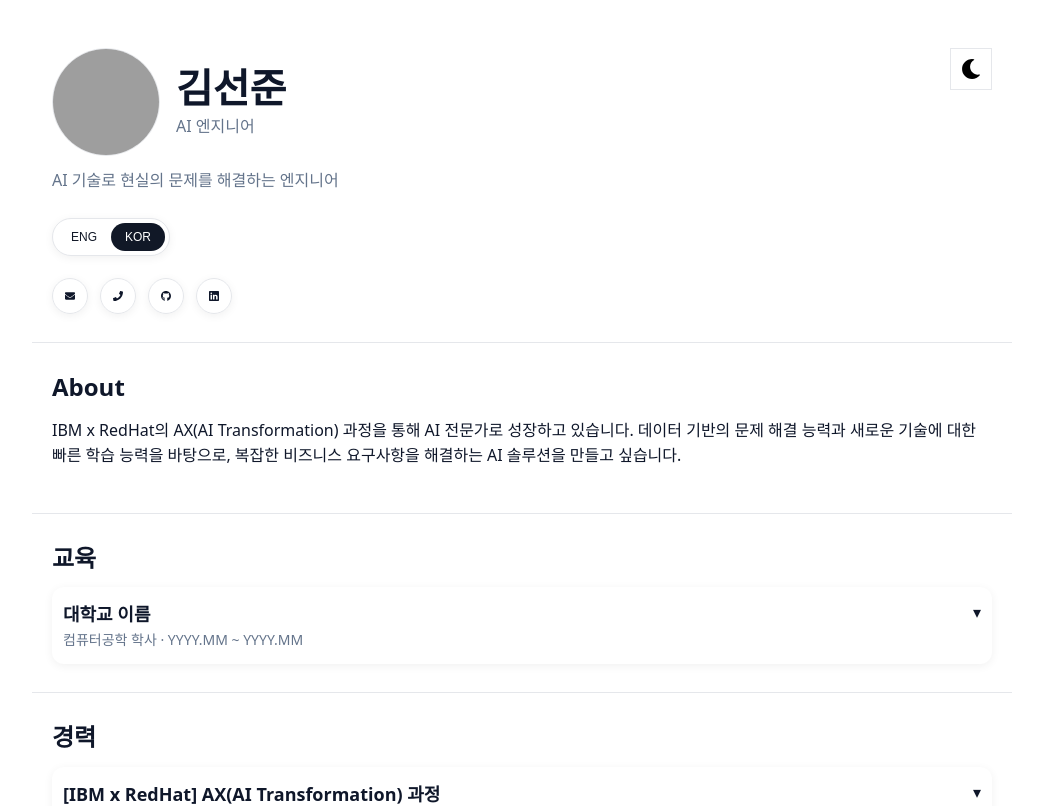
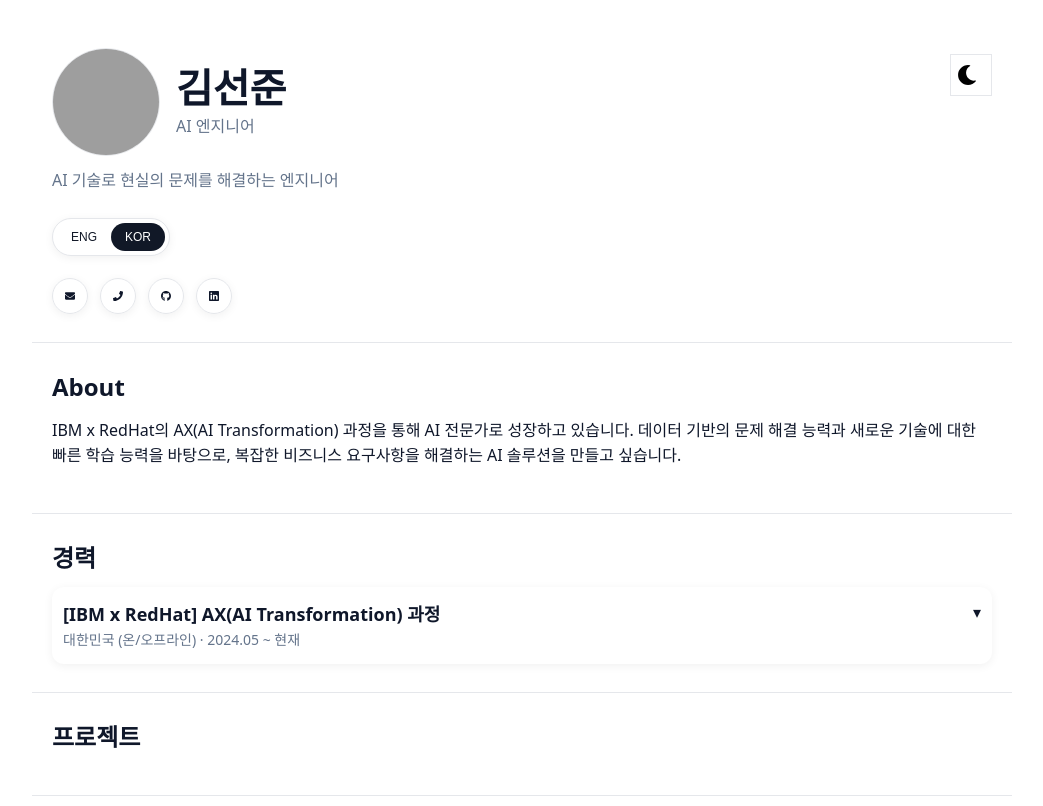
Before and after one commit to sunjoonk/sunjoonk.github.io, a React (Create React App) app: page / in a window 1280 px wide. Shown: the top 806 px of the page, without its empty margins (118-1161 px from the left). Built offline with nearby package versions, Linux system fonts and the light colour scheme; grey boxes are pictures that could not be loaded.

Commit message:
fix index.html and App.js, pages.yml

```diff
--- a/public/index.html
+++ b/public/index.html
@@ -2,8 +2,8 @@
 <html lang="ko">
   <head>
     <meta charset="utf-8" />
-    <title>Woojin – Portfolio</title>
-    <meta name="description" content="LLM · RAG · React 기반 AI 개발자 장우진 포트폴리오" />
+    <title>김선준 – 포트폴리오</title>
+    <meta name="description" content="AI 엔지니어 김선준 포트폴리오" />
     <meta name="viewport" content="width=device-width, initial-scale=1" />
     <meta name="theme-color" content="#000000" />
 
@@ -13,11 +13,11 @@
     <link rel="manifest" href="%PUBLIC_URL%/manifest.json" />
 
     <!-- (선택) Open Graph -->
-    <meta property="og:title" content="Woojin – Portfolio" />
-    <meta property="og:description" content="LLM · RAG · React 기반 AI 개발자 장우진 포트폴리오" />
+    <meta property="og:title" content="김선준 – 포트폴리오" />
+    <meta property="og:description" content="AI 기술로 현실의 문제를 해결하는 엔지니어" />
     <meta property="og:type" content="website" />
     <meta property="og:image" content="%PUBLIC_URL%/og.png" />
-    <meta property="og:url" content="https://wing0907.github.io" />
+    <meta property="og:url" content="https://sunjoonk.github.io" />
 
     <!-- (선택) 필요할 때만 사용하세요 -->
     <!-- <script src="https://cdn.jsdelivr.net/pyodide/v0.21.3/full/pyodide.js"></script> -->
--- a/src/App.js
+++ b/src/App.js
@@ -60,7 +60,6 @@ export default function App() {
       aboutTitle: "About",
       aboutText:
         "IBM x RedHat의 AX(AI Transformation) 과정을 통해 AI 전문가로 성장하고 있습니다. 데이터 기반의 문제 해결 능력과 새로운 기술에 대한 빠른 학습 능력을 바탕으로, 복잡한 비즈니스 요구사항을 해결하는 AI 솔루션을 만들고 싶습니다.",
-      education: "교육",
       experience: "경력",
       projects: "프로젝트",
       achievements: "수상/성과",
@@ -75,7 +74,6 @@ export default function App() {
       aboutTitle: "About",
       aboutText:
         "Currently growing as an AI specialist through the AX (AI Transformation) course by IBM x RedHat. With strong data-driven problem-solving skills and a knack for quickly learning new technologies, I aim to create AI solutions that tackle complex business needs.",
-      education: "Education",
       experience: "Experience",
       projects: "Projects",
       achievements: "Achievements",
@@ -87,7 +85,6 @@ export default function App() {
 
   // 섹션 펼침 상태
   const [expanded, setExpanded] = useState({
-    education: { expanded: true, entries: {} },
     experience: { expanded: true, entries: {} },
     projects: { expanded: false, entries: {} },
     achievements: { expanded: false, entries: {} },
@@ -104,14 +101,6 @@ export default function App() {
   /* =========================
      데이터 (이미지/파일 의존성 없음)
      ========================= */
-
-  // --- 교육
-  const edu_university = {
-    title: lang === "KOR" ? "대학교 이름" : "University Name",
-    location: lang === "KOR" ? "컴퓨터공학 학사" : "Bachelor of Computer Science",
-    dates: "YYYY.MM ~ YYYY.MM",
-    details: lang === "KOR" ? ["관련 수강 과목이나 활동을 이곳에 작성하세요."] : ["Add relevant courses or activities here."],
-  };
 
   // --- 경력
   const exp_ibm = {
@@ -142,12 +131,12 @@ export default function App() {
       lang === "KOR"
         ? [
             "국가법령·판례 기반 RAG: 청킹 → 임베딩(bge-m3) → FAISS/Chroma.",
-            "LangChain 에이전트 + ‘검색 없는 생성 금지’ 가드레일.",
+            "LangChain 에이전트(Search/Draft/Critic) + ‘검색 없는 생성 금지’ 가드레일.",
             "증거팩/인용 자동화, React UI, FastAPI + AWS 배포.",
           ]
         : [
             "RAG on statutes/caselaw: chunking → embeddings (bge-m3) → FAISS/Chroma.",
-            "LangChain agents with guardrails.",
+            "LangChain agents (Search/Draft/Critic) with guardrails.",
             "Evidence pack & citations, React UI, FastAPI + AWS.",
           ],
   };
@@ -229,7 +218,7 @@ export default function App() {
               <div style={{ color:"#64748b", marginTop:2 }}>{t[lang].title}</div>
             </div>
           </div>
-          <button onClick={toggleTheme} className="theme-toggle" aria-label="Toggle theme">
+          <button onClick={toggleTheme} className="contact-icons" style={{ width: 42, height: 42, border: '1px solid var(--line)', background: 'var(--card-bg)', cursor: 'pointer' }} aria-label="Toggle theme">
             {theme === 'light' ? (
               <FaMoon size={20} />
             ) : (
@@ -276,23 +265,6 @@ export default function App() {
         <p>{t[lang].aboutText}</p>
       </section>
 
-      {/* Education */}
-      <section className="Education-section">
-        <h2 onClick={() => toggleSection("education")}>{t[lang].education}</h2>
-        {expanded.education.expanded && (
-          <div className="section-content">
-            <Entry
-              title={edu_university.title}
-              location={edu_university.location}
-              dates={edu_university.dates}
-              details={edu_university.details}
-              isExpanded={expanded.education.entries.university}
-              onClick={() => toggleEntry("education", "university")}
-            />
-          </div>
-        )}
-      </section>
-
       {/* Experience */}
       <section className="Experience-section">
         <h2 onClick={() => toggleSection("experience")}>{t[lang].experience}</h2>
@@ -317,12 +289,12 @@ export default function App() {
           <div className="section-content">
             <h3 style={{ marginTop: 0 }}>{t[lang].mainProjects}</h3>
             <Entry
-              title={pj_example.title}
-              location={pj_example.location}
-              dates={pj_example.dates}
-              details={pj_example.details}
-              isExpanded={expanded.projects.entries.example}
-              onClick={() => toggleEntry("projects", "example")}
+              title={pj_lawI.title}
+              location={pj_lawI.location}
+              dates={pj_lawI.dates}
+              details={pj_lawI.details}
+              isExpanded={expanded.projects.entries.lawI}
+              onClick={() => toggleEntry("projects", "lawI")}
             />
           </div>
         )}
@@ -334,12 +306,12 @@ export default function App() {
         {expanded.achievements.expanded && (
           <div className="section-content">
             <Entry
-              title={awd_example.title}
-              location={awd_example.location}
-              dates={awd_example.dates}
-              details={awd_example.details}
-              isExpanded={expanded.achievements.entries.example}
-              onClick={() => toggleEntry("achievements", "example")}
+              title={awd_quantum.title}
+              location={awd_quantum.location}
+              dates={awd_quantum.dates}
+              details={awd_quantum.details}
+              isExpanded={expanded.achievements.entries.quantum}
+              onClick={() => toggleEntry("achievements", "quantum")}
             />
           </div>
         )}
@@ -373,7 +345,7 @@ export default function App() {
       <section className="Contact-section">
         <h2>{t[lang].contact}</h2>
         <p>
-          Email: <a className="App-link" href="mailto:sunjoon.dev@gmail.com">sunjoon.dev@gmail.com</a> · GitHub:{" "}
+          Email: <a className="App-link" href="mailto:sunjoon.dev@gmail.com">sunjoon.dev@gamil.com</a> · GitHub:{" "}
           <a className="App-link" href="https://github.com/sunjoonk" target="_blank" rel="noreferrer">github.com/sunjoonk</a>
         </p>
         <footer>© {new Date().getFullYear()} {t[lang].name}</footer>
```
